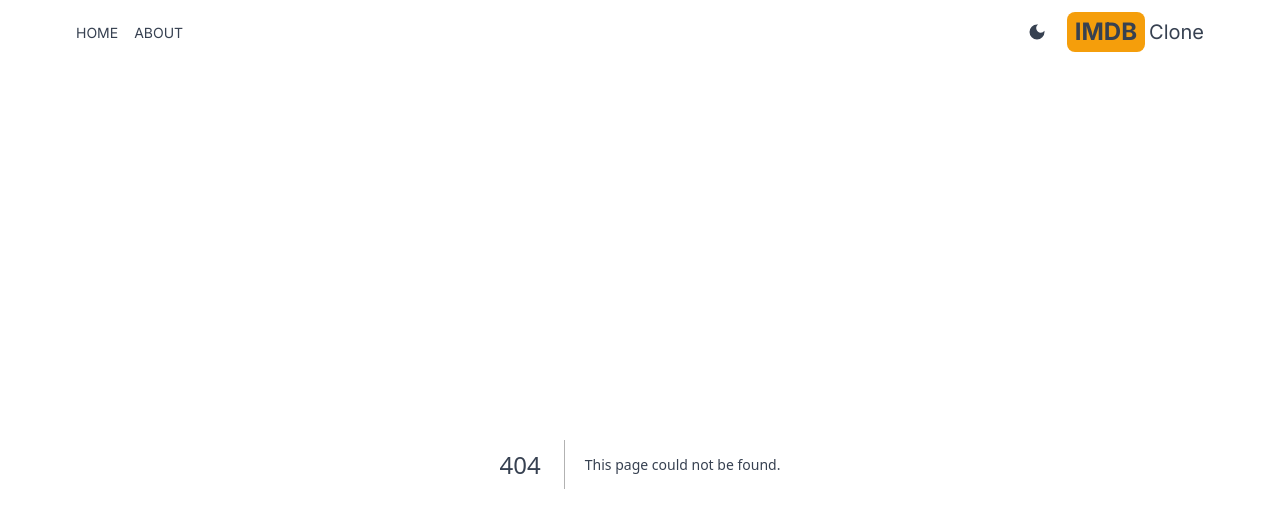
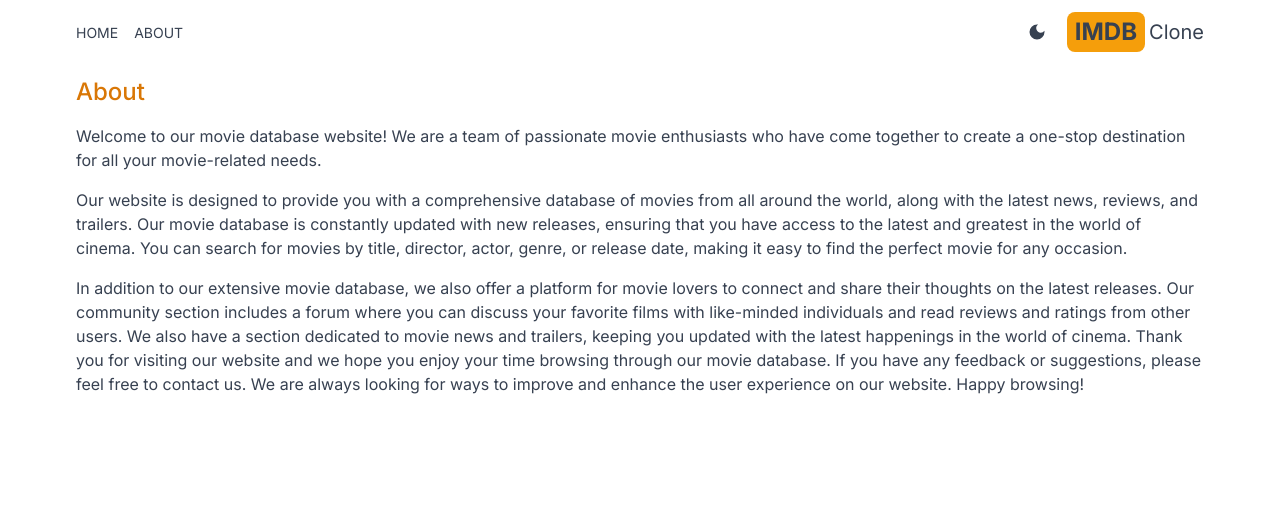
Before and after one commit to KatiaOcheretiana/imdb-next, a Next.js app: page /about in a window 1280 px wide. Before the commit this address had no page. Shown: the top 528 px of the page. Built offline with nearby package versions, Linux system fonts and the light colour scheme.

Commit message:
created about page

```diff
--- a/package.json
+++ b/package.json
@@ -16,6 +16,8 @@
     "react-icons": "^5.2.1"
   },
   "devDependencies": {
+    "@types/node": "20.12.12",
+    "@types/react": "18.3.3",
     "eslint": "^8",
     "eslint-config-next": "14.2.3",
     "postcss": "^8",
--- /dev/null
+++ b/src/app/about/page.jsx
@@ -0,0 +1,38 @@
+import React from "react";
+
+export default function About() {
+  return (
+    <div className="max-w-6xl mx-auto p-3 space-y-4">
+      <h1 className="text-2xl font-medium text-amber-600">About</h1>
+      <p>
+        Welcome to our movie database website! We are a team of passionate movie
+        enthusiasts who have come together to create a one-stop destination for
+        all your movie-related needs.
+      </p>
+
+      <p>
+        Our website is designed to provide you with a comprehensive database of
+        movies from all around the world, along with the latest news, reviews,
+        and trailers. Our movie database is constantly updated with new
+        releases, ensuring that you have access to the latest and greatest in
+        the world of cinema. You can search for movies by title, director,
+        actor, genre, or release date, making it easy to find the perfect movie
+        for any occasion.
+      </p>
+
+      <p>
+        In addition to our extensive movie database, we also offer a platform
+        for movie lovers to connect and share their thoughts on the latest
+        releases. Our community section includes a forum where you can discuss
+        your favorite films with like-minded individuals and read reviews and
+        ratings from other users. We also have a section dedicated to movie news
+        and trailers, keeping you updated with the latest happenings in the
+        world of cinema. Thank you for visiting our website and we hope you
+        enjoy your time browsing through our movie database. If you have any
+        feedback or suggestions, please feel free to contact us. We are always
+        looking for ways to improve and enhance the user experience on our
+        website. Happy browsing!
+      </p>
+    </div>
+  );
+}
```
Also changed, not shown: tsconfig.json (added, +34 -0 lines), 1 other file (tests, documents, lock files or other folders).
